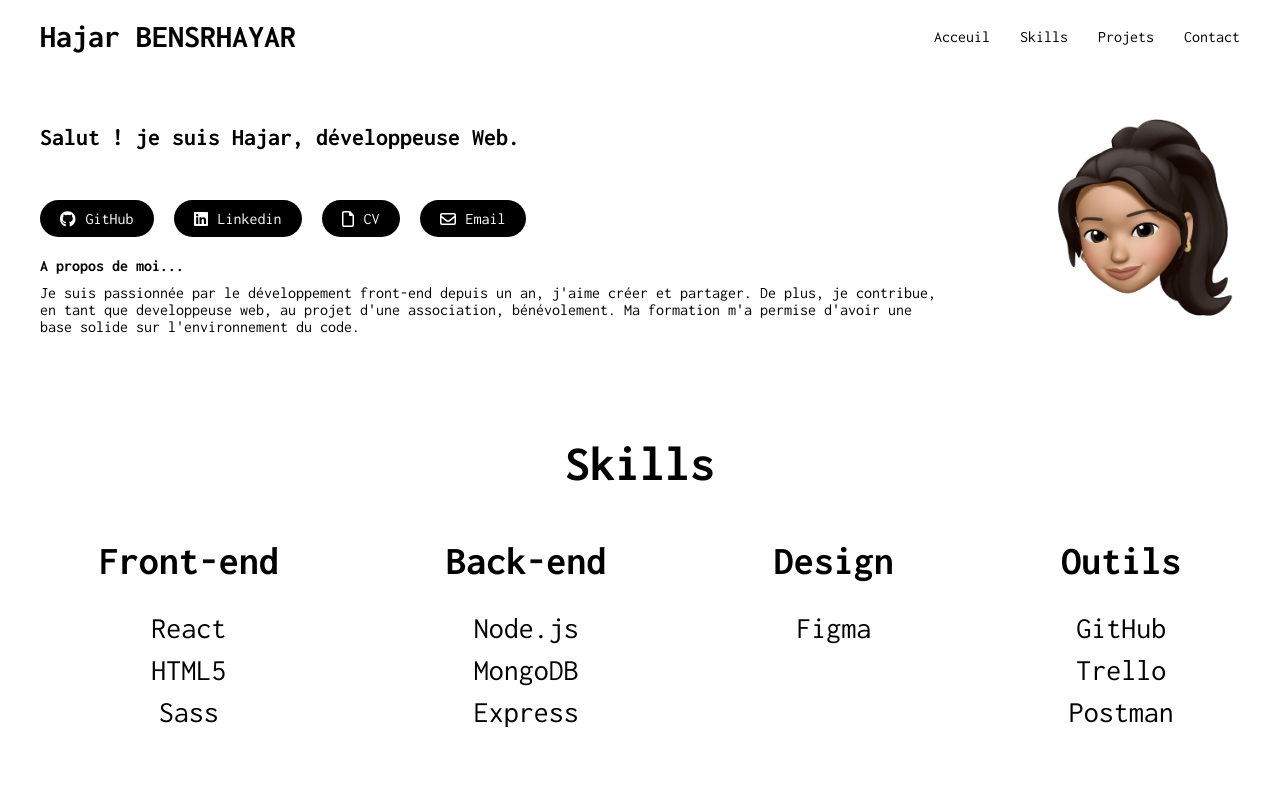
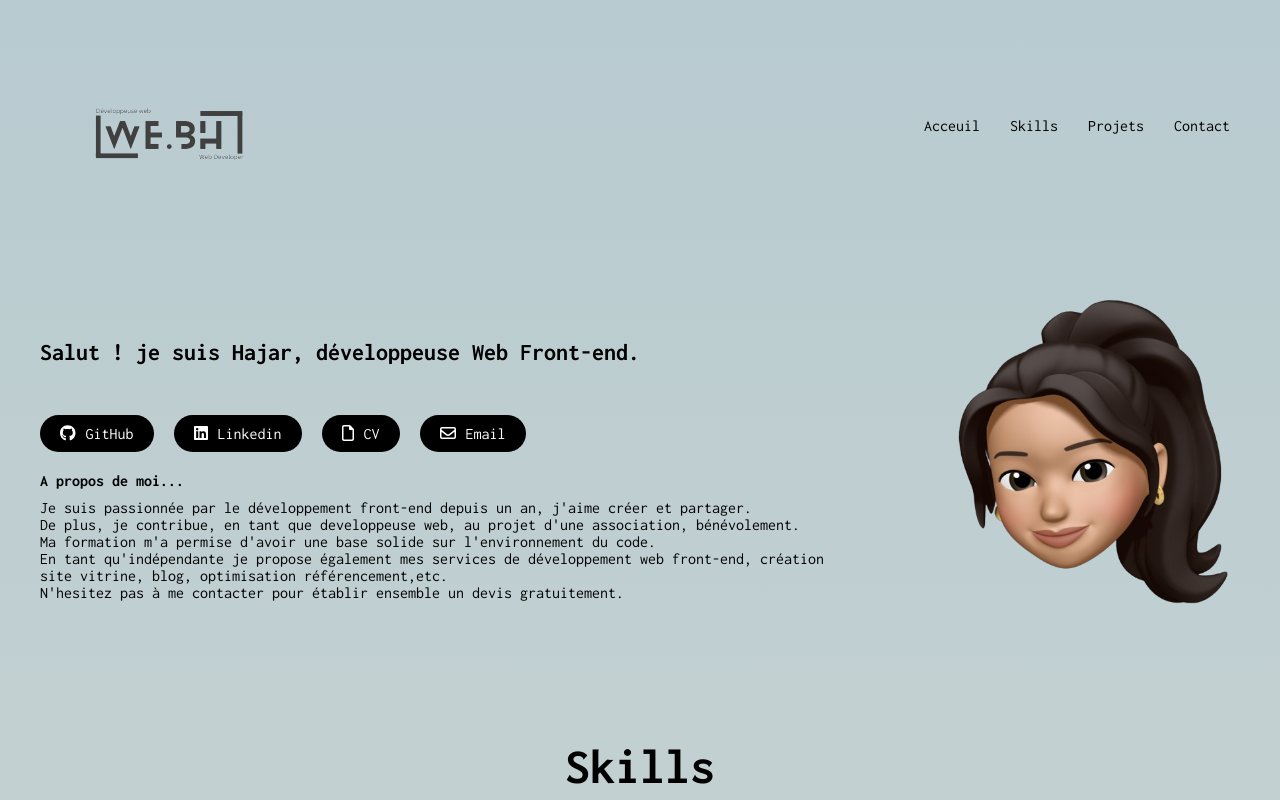
Before and after one commit to hajarbnh33/projet_8_portfolio, a React (Create React App) app: page / in a window 1280 px wide. Shown: the top 800 px of the page. Built offline with nearby package versions, Linux system fonts and the light colour scheme.

Commit message:
ajout logo

```diff
--- a/public/index.html
+++ b/public/index.html
@@ -32,15 +32,7 @@
       work correctly both with client-side routing and a non-root public URL.
       Learn how to configure a non-root public URL by running `npm run build`.
     -->
-    <script type="application/ld+json">
-      {
-        "@context": "https://schema.org",
-        "@type": "WebPage",
-        "name": "Portfolio WeBh",
-        "description": "Bienvenue dans mon Portfolio",
-        "url": "https://hajar-bensrhayar-portfolio.netlify.app/"
-      }
-      </script>
+    <script type="application/ld+json">{"@context": "https://schema.org", "@type": "LocalBusiness", "name": "WeBh", "address":{"@type": "PostalAddress", "postalCode" : "33000", "addressLocality" : "Bordeaux", "addressRegion" : "Gironde", "addressCountry" : "France"}, "telephone": "07 83 21 87 37", "url": "https://hajar-bensrhayar-portfolio.netlify.app/","description": "Voici mon portfolio."}</script>
     <script async src="https://www.googletagmanager.com/gtag/js?id=UA-XXXXXXXXX-X"></script>
     <!-- Google tag (gtag.js) -->
 <script async src="https://www.googletagmanager.com/gtag/js?id=G-X63SNFTFZE"></script>
--- a/src/App.css
+++ b/src/App.css
@@ -2,6 +2,10 @@
   font-family: Inconsolata;
   margin: 0;
   padding: 0;
+}
+
+body{
+  background: linear-gradient(to bottom, #B8CBD0,#EEE6D8 );
 }
 
 html {
@@ -15,3 +19,7 @@ html {
   }
 
 }
+
+favicon.ico{
+  width: 200px;
+}
--- a/src/components/header/Header.js
+++ b/src/components/header/Header.js
@@ -1,11 +1,12 @@
 import React from 'react';
 import Navigation from './Navigation'
 import '../../styles/Header.scss'
+import Logoweb from '../../assets/logo_webh.png'
 
 const Header =  () => {
     return (
         <header>
-            <h1>Hajar BENSRHAYAR</h1>
+            <img src={Logoweb} alt='Logo WeBh' id='logo_web' />
             <Navigation/>
         </header>
 
--- a/src/components/main/Title.js
+++ b/src/components/main/Title.js
@@ -6,7 +6,7 @@ function Title (){
     return(
         <div className='section_first' id='section1'>
             <div className='container_social'>
-                <h2>Salut ! je suis Hajar, développeuse Web.</h2>
+                <h2>Salut ! je suis Hajar, développeuse Web Front-end.</h2>
                 <div className='tags_container'>
                     <Tags/>
                 </div>
@@ -14,8 +14,14 @@ function Title (){
                     <h4>A propos de moi...</h4>
                     <p>
                     Je suis passionnée par le développement front-end depuis un an, j'aime créer et partager.
+                    <br></br>
                     De plus, je contribue, en tant que developpeuse web, au projet d'une association, bénévolement.
+                    <br></br>
                     Ma formation m'a permise d'avoir une base solide sur l'environnement du code.
+                    <br></br>
+                    En tant qu'indépendante je propose également mes services de développement web front-end, création site vitrine, blog, optimisation référencement,etc.
+                    <br></br>
+                    N'hesitez pas à me contacter pour établir ensemble un devis gratuitement.
                     </p>
                 </div>
             </div>
--- a/src/styles/Header.scss
+++ b/src/styles/Header.scss
@@ -1,8 +1,12 @@
 header{
     display: flex;
     justify-content: space-between;
-    padding: 20px 40px;
+    padding: 0px 50px;
     align-items: center;
+}
+
+#logo_web{
+    width: 250px;
 }
 
 .nav_bar {
--- a/src/styles/Main.scss
+++ b/src/styles/Main.scss
@@ -89,12 +89,12 @@ h2{
     .skills_container{
         display: flex;
         justify-content: space-around;
-        gap: 50px;
+        gap: 30px;
         width: 100%;
     .skills_list{
 
         h4{
-            font-size: 40px;
+            font-size: 30px;
             padding-bottom: 20px;
         }
         ul{
@@ -103,7 +103,7 @@ h2{
             flex-direction: column;
             li {
                 list-style: none;
-                font-size: 30px;
+                font-size: 20px;
                 display: flex;
                 gap: 5px;
                 padding-top: 10px;
@@ -126,6 +126,7 @@ h2{
         overflow: auto;
     }
 }
+
 
 
 
@@ -159,6 +160,7 @@ h3{
     img{
         width: 600px;
         display: inline-block;
+        border-radius: 20px;
     }
     .card-content{
         display: flex;
```
Also changed, not shown: src/assets/logo_webh.png (added).
